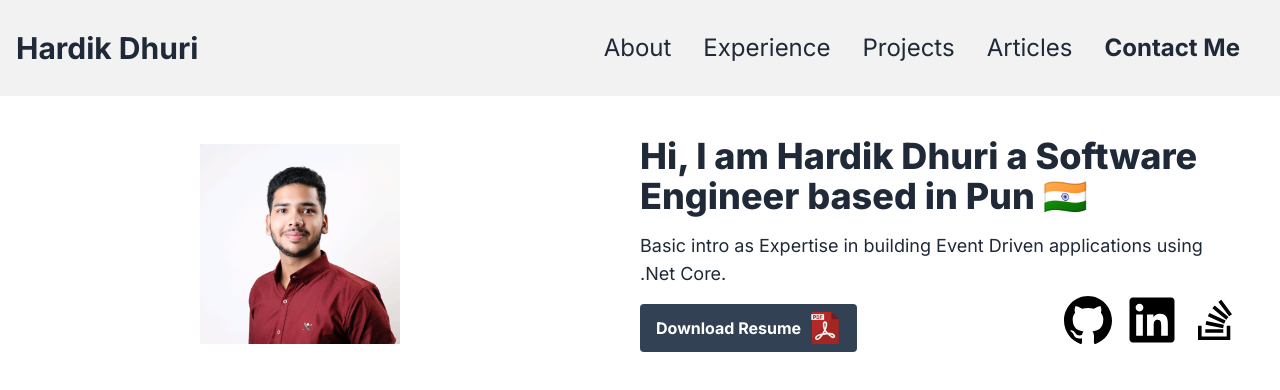
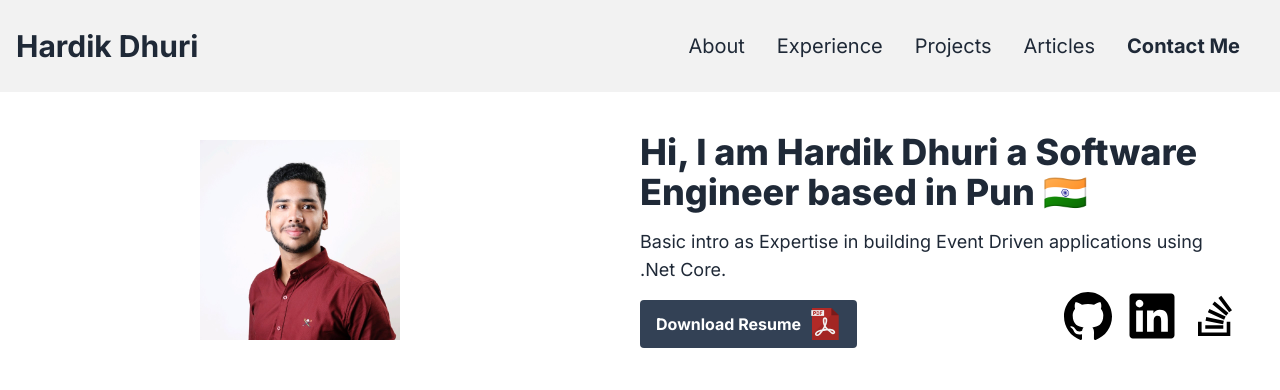
Before and after one commit to HardikDhuri/portfolio, a Next.js app in the folder src/: page / in a window 1280 px wide. Shown: the top 390 px of the page. Built offline with nearby package versions, Linux system fonts and the light colour scheme.

Commit message:
engg: Navbar enhancement

```diff
--- a/src/app/components/navbar.tsx
+++ b/src/app/components/navbar.tsx
@@ -80,7 +80,7 @@ const Navbar: React.FC = () => {
         </Link>
         <div className="lg:hidden">
           <button
-            className="text-3xl focus:outline-none"
+            className="text-xl focus:outline-none"
             onClick={toggleMenu}
             aria-label="Toggle menu"
           >
@@ -88,7 +88,7 @@ const Navbar: React.FC = () => {
           </button>
         </div>
         <div className="hidden lg:flex space-x-6">
-          <ul className="menu menu-horizontal text-2xl">
+          <ul className="menu menu-horizontal text-xl">
             {menuItems.map((item) => (
               <li key={item.href}>
                 <Link href={item.href}>
@@ -108,7 +108,7 @@ const Navbar: React.FC = () => {
             variants={menuVariants}
             className="fixed top-0 left-0 w-full h-full bg-base-200 z-50"
           >
-            <motion.ul className="menu menu-vertical text-2xl p-4">
+            <motion.ul className="menu menu-vertical text-xl p-4">
               {menuItems.map((item) => (
                 <MenuItem key={item.href} {...item} onClick={toggleMenu} />
               ))}
```
